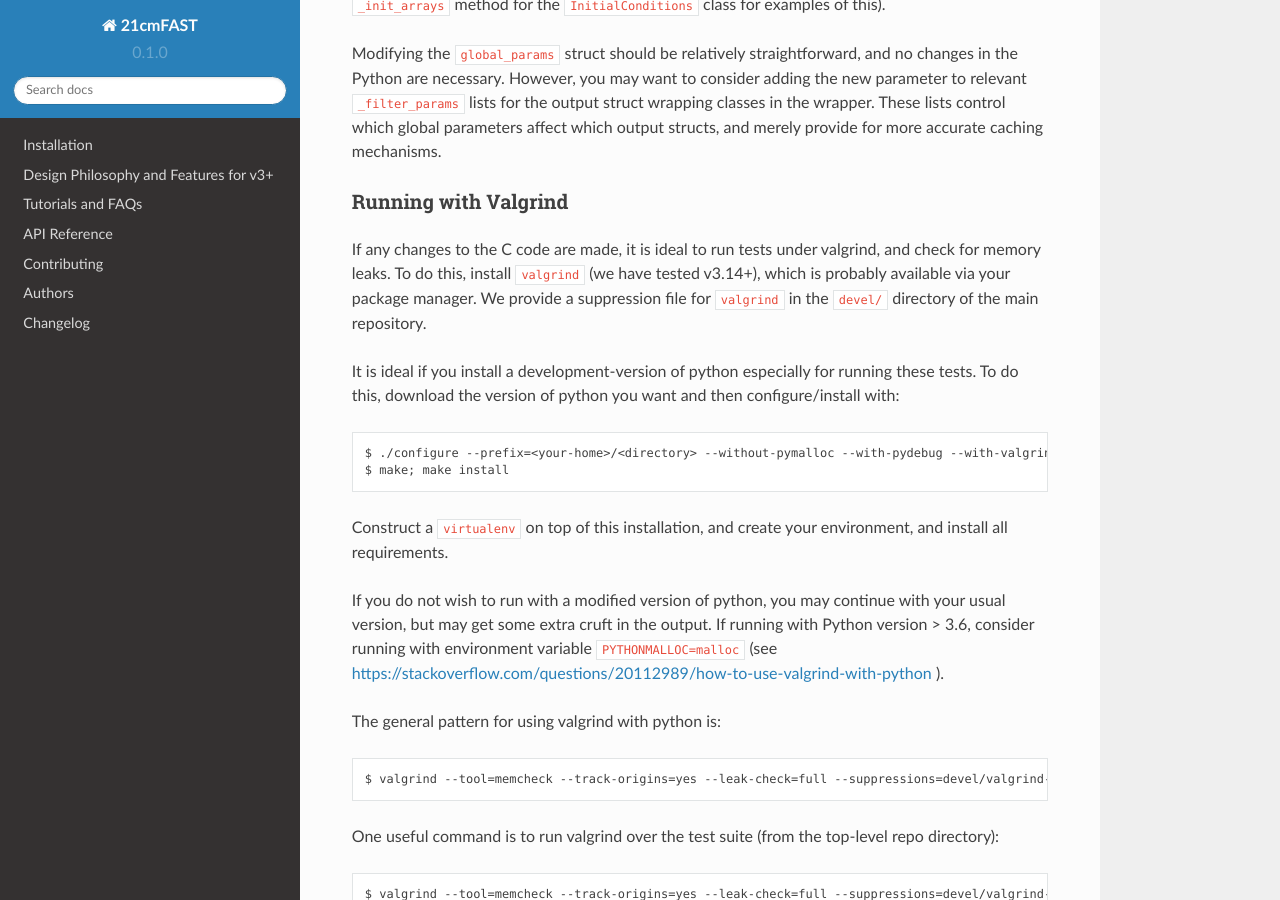
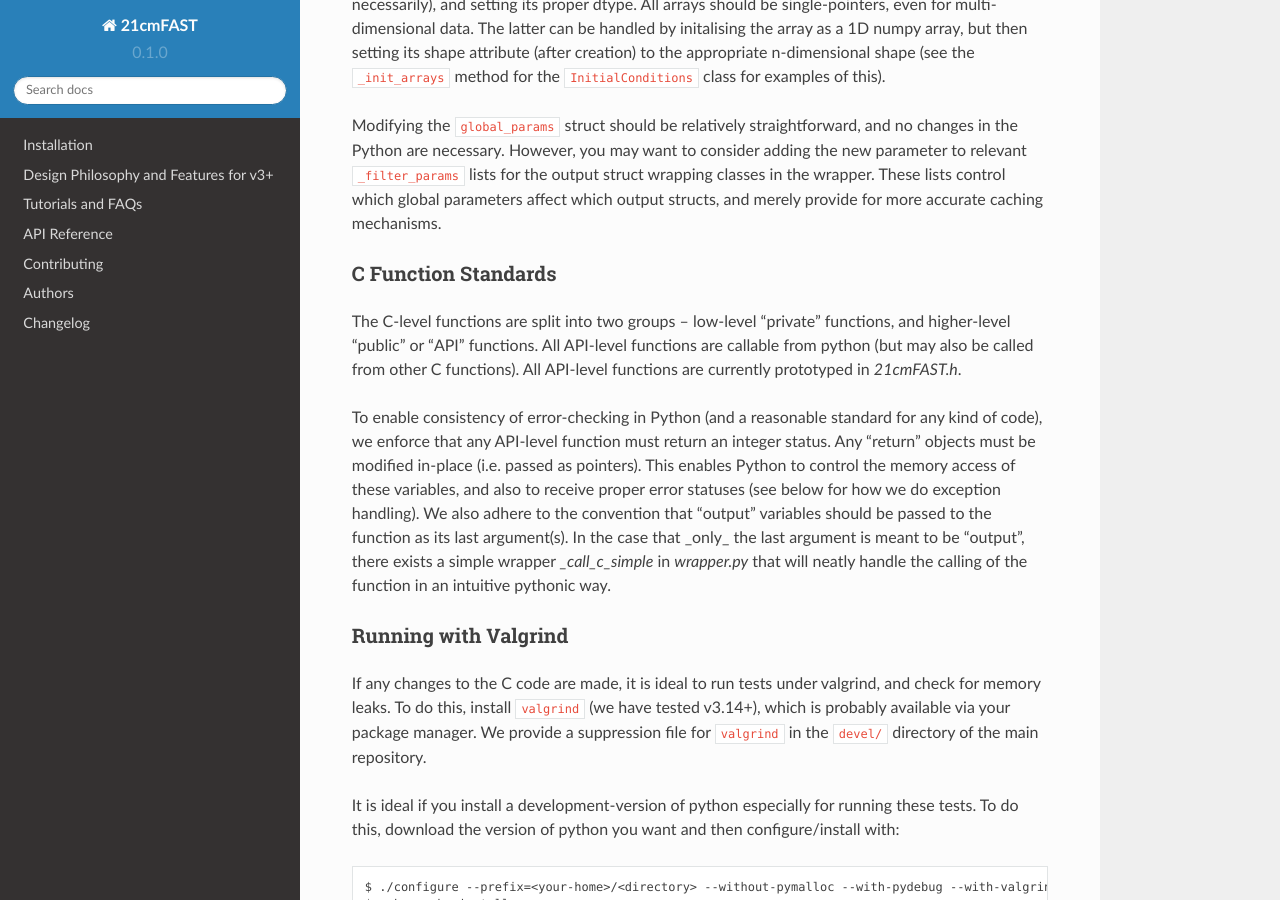
Before and after one commit to 21cmfast/21cmFAST, a Sphinx documentation site: the page built from docs/notes_for_developers.rst, in a window 1280 px wide and 900 px high, scrolled down 2003 px. Built offline with Sphinx 7.4.7 and the Read the Docs theme 2.0.0, drawn with Linux system fonts in a browser that asks for light colours; pages that are not in the unit, such as notebooks, are missing from menus; some of the changed text lies outside the part shown.

Commit message:
Add docs for writing C functions

```diff
--- a/docs/notes_for_developers.rst
+++ b/docs/notes_for_developers.rst
@@ -26,7 +26,11 @@ below about running with valgrind). When changing C code, before
 testing, ensure that the new C code is compiled into your environment by running::
 
     $ rm -rf build
-    $ pip install -e .
+    $ pip install .
+
+Note that using a developer install (`-e`) is not recommended as it stores compiled
+objects in the working directory which don't get updated as you change code, and can
+cause problems later.
 
 There are two main purposes you may want to write some C code:
 
@@ -89,6 +93,23 @@ changes in the Python are necessary. However, you may want to consider adding th
 parameter to relevant ``_filter_params`` lists for the output struct wrapping classes in
 the wrapper. These lists control which global parameters affect which output structs,
 and merely provide for more accurate caching mechanisms.
+
+C Function Standards
+~~~~~~~~~~~~~~~~~~~~
+The C-level functions are split into two groups -- low-level "private" functions, and
+higher-level "public" or "API" functions. All API-level functions are callable from
+python (but may also be called from other C functions). All API-level functions are
+currently prototyped in `21cmFAST.h`.
+
+To enable consistency of error-checking in Python (and a reasonable standard for any
+kind of code), we enforce that any API-level function must return an integer status.
+Any "return" objects must be modified in-place (i.e. passed as pointers). This enables
+Python to control the memory access of these variables, and also to receive proper
+error statuses (see below for how we do exception handling). We also adhere to the
+convention that "output" variables should be passed to the function as its last
+argument(s). In the case that _only_ the last argument is meant to be "output", there
+exists a simple wrapper `_call_c_simple` in `wrapper.py` that will neatly handle the
+calling of the function in an intuitive pythonic way.
 
 Running with Valgrind
 ~~~~~~~~~~~~~~~~~~~~~
```
